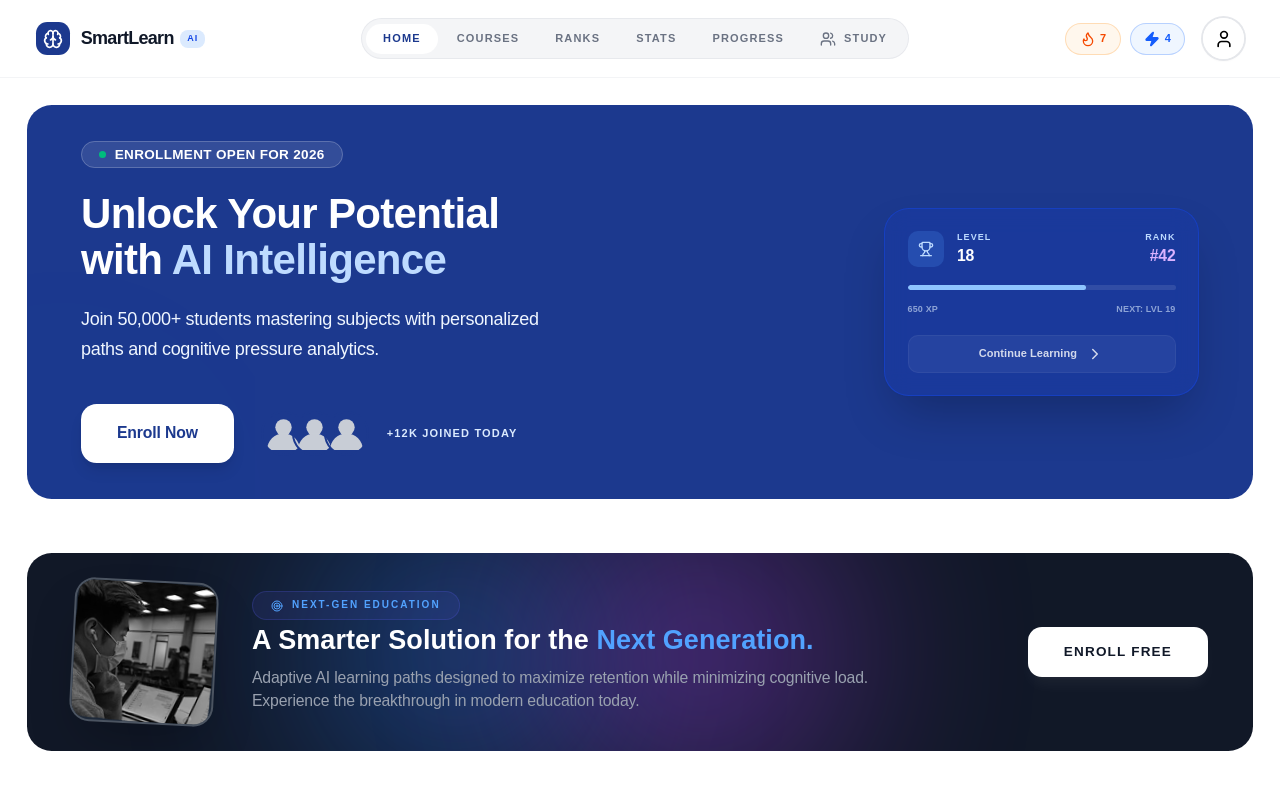
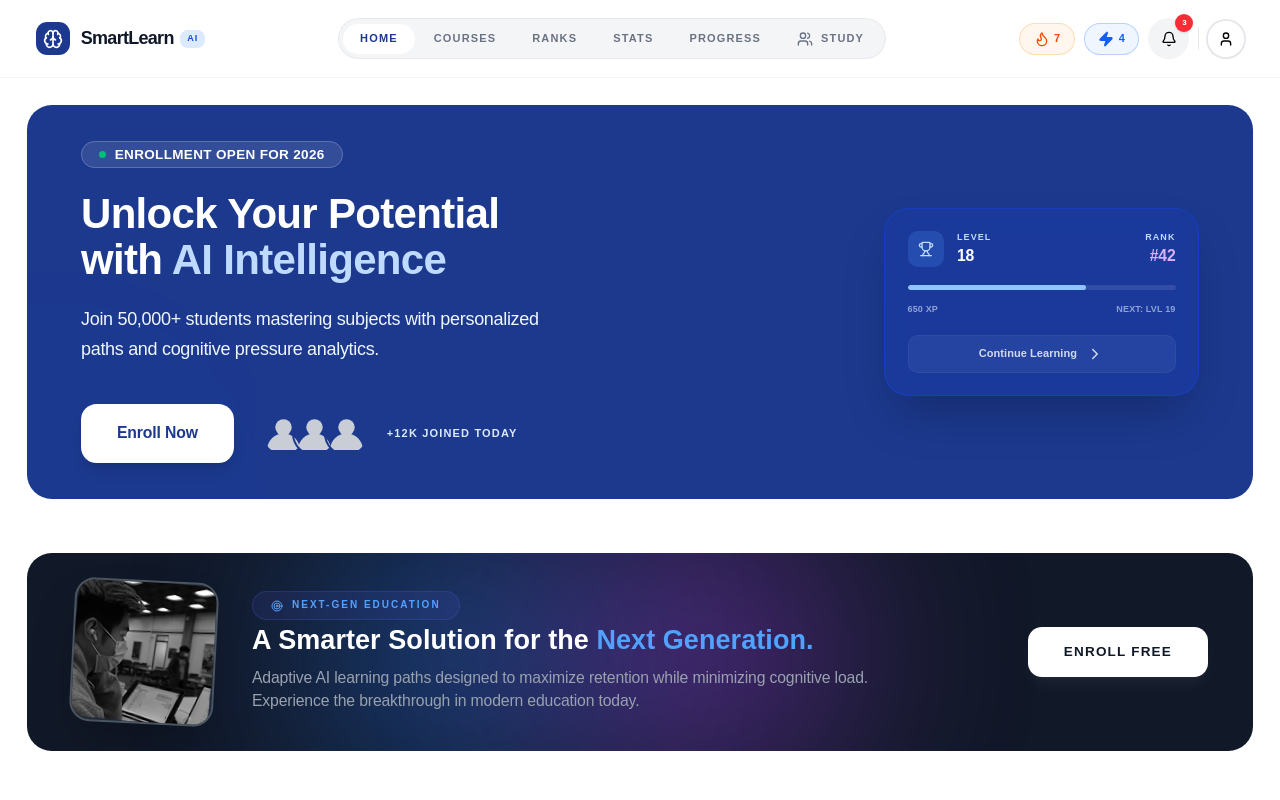
Before and after one commit to Vandan2912/ed-tech, a React (Vite) app: page / in a window 1280 px wide. Shown: the top 800 px of the page. Built offline with nearby package versions, Linux system fonts and the light colour scheme; no server answers.

Commit message:
Header design fix

```diff
--- a/src/components/header.tsx
+++ b/src/components/header.tsx
@@ -1,9 +1,10 @@
-import { Brain, Flame, User, Users, Zap } from "lucide-react";
+import { Bell, Brain, Flame, User, Users, Zap } from "lucide-react";
 import { NavLink } from "react-router-dom";
 
 export function Header() {
   return (
-    <header className="max-w-6xl mx-auto flex items-center justify-between py-4 px-8 border-b border-gray-100 bg-white sticky top-0 z-50">
+    <header className="border-b border-gray-100 bg-white sticky top-0 z-50">
+      <div className="max-w-6xl mx-auto flex items-center justify-between py-4 px-8 ">
         <div className="flex items-center gap-2.5">
           <div className="bg-[#1C398E] p-1.5 rounded-lg text-white">
             <Brain size={20} />
@@ -85,23 +86,24 @@ export function Header() {
           </NavLink>
         </nav>
 
-      <div className="flex items-center gap-4">
-        <div className="flex gap-2">
+        <div className="flex items-center gap-2">
           <div className="flex items-center gap-1 bg-orange-50 hover:bg-orange-100 px-3 py-1.5 rounded-full text-sm group text-[#F54900] text-center text-[11px] not-italic font-black leading-[16.5px] tracking-[0.064px] border border-[#FFD6A8CC]">
             <Flame size={16} className="group-hover:scale-110" /> 7
           </div>
           <div className="flex items-center gap-1 bg-blue-50 text-[#155DFC] px-3 py-1.5 rounded-full text-sm border border-[#A9C8FFCC] group text-center text-[11px] not-italic font-black leading-[16.5px] tracking-[0.064px]">
             <Zap size={16} fill="#155DFC" className="group-hover:scale-110" /> 4
           </div>
+
+          <div className="relative w-9 h-9 flex-col shrink-0 p-0.5 rounded-full bg-[#F3F4F6] flex justify-center items-center ">
+            <Bell size={16} className="text-black" />
+            <div className="absolute -top-1 -right-1 bg-[#FB2C36] shadow-[0_1px_3px_0_rgba(0,0,0,0.10),0_1px_2px_-1px_rgba(0,0,0,0.10)] flex w-4 h-4 justify-center items-center rounded-full text-white text-center text-[8px] not-italic font-black leading-3 tracking-[0.206px]">
+              3
             </div>
-
-        <div className="w-9 h-9 flex-col shrink-0 shadow-[0_0_0_2px_#E5E7EB,0_1px_3px_0_rgba(0,0,0,0.10),0_1px_2px_-1px_rgba(0,0,0,0.10)] p-0.5 rounded-[16777200px] border-2 border-solid border-white flex justify-center items-center">
-          {/* <img
-            style={{ alignSelf: "stretch", height: 32, position: "relative" }}
-            src="https://placehold.co/32x32"
-            className="h-8 shrink-0 self-stretch"
-          /> */}
-          <User size={20} className="text-black" />
+          </div>
+          <div className="w-px h-5 bg-[#E5E7EB] rounded-full"></div>
+          <div className="w-8 h-8 flex-col shrink-0 shadow-[0_0_0_2px_#E5E7EB,0_1px_3px_0_rgba(0,0,0,0.10),0_1px_2px_-1px_rgba(0,0,0,0.10)] p-0.5 rounded-full border-2 border-solid border-white flex justify-center items-center">
+            <User size={16} className="text-black" />
+          </div>
         </div>
       </div>
     </header>
--- a/src/pages/Home.tsx
+++ b/src/pages/Home.tsx
@@ -11,7 +11,7 @@ import { ResumeLearning } from "@/components/home/resume_learning";
 
 const Home = () => {
   return (
-    <div className="home min-h-screen bg-white font-sans text-gray-900 overflow-x-hidden">
+    <div className="home min-h-screen bg-white font-sans text-gray-900">
       <Header />
       <main className="max-w-6xl mx-auto space-y-12 pb-24">
         <Hero />
```
Lines whose indentation alone changed are shown as unchanged.
